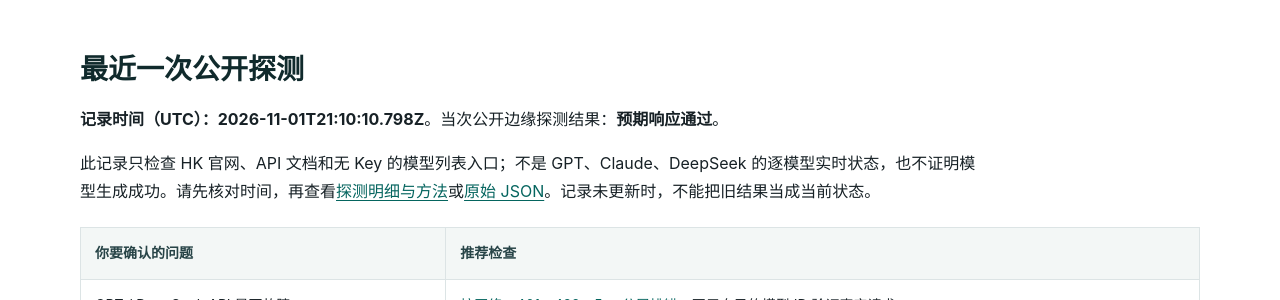
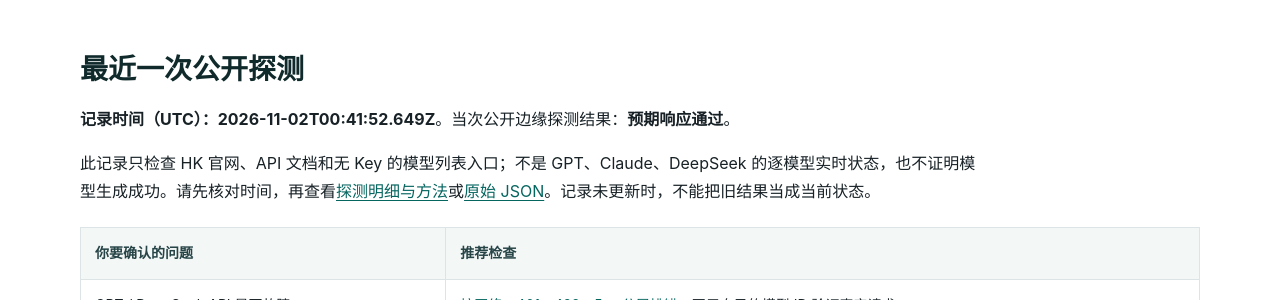
Before and after one commit to KKWANG4444/api-status, a Jekyll site: the page built from index.md, in a window 1280 px wide and 900 px high, scrolled down 364 px. Shown: the part 151-451 px from the top of the window. Built offline with Jekyll 4.4.1, drawn with Linux system fonts in a browser that asks for light colours.

Commit message:
chore: update public edge status

```diff
--- a/_data/status.json
+++ b/_data/status.json
@@ -1,7 +1,7 @@
 {
   "status": "operational",
-  "checked_at": "2026-11-01T21:10:10.798Z",
-  "duration_ms": 589,
+  "checked_at": "2026-11-02T00:41:52.649Z",
+  "duration_ms": 829,
   "overall": true,
   "components": [
     {
@@ -10,7 +10,7 @@
       "url": "https://www.aifast.hk/",
       "ok": true,
       "status": 200,
-      "elapsed_ms": 410,
+      "elapsed_ms": 436,
       "content_type": "text/html; charset=utf-8",
       "detail": "Expected public edge response"
     },
@@ -20,7 +20,7 @@
       "url": "https://api.aifast.hk/",
       "ok": true,
       "status": 200,
-      "elapsed_ms": 535,
+      "elapsed_ms": 260,
       "content_type": "text/html",
       "detail": "Expected public edge response"
     },
@@ -30,7 +30,7 @@
       "url": "https://www.aifast.hk/v1/models",
       "ok": true,
       "status": 401,
-      "elapsed_ms": 409,
+      "elapsed_ms": 774,
       "content_type": "application/json; charset=utf-8",
       "detail": "Expected public edge response"
     }
--- a/data/status.json
+++ b/data/status.json
@@ -1,7 +1,7 @@
 {
   "status": "operational",
-  "checked_at": "2026-11-01T21:10:10.798Z",
-  "duration_ms": 589,
+  "checked_at": "2026-11-02T00:41:52.649Z",
+  "duration_ms": 829,
   "overall": true,
   "components": [
     {
@@ -10,7 +10,7 @@
       "url": "https://www.aifast.hk/",
       "ok": true,
       "status": 200,
-      "elapsed_ms": 410,
+      "elapsed_ms": 436,
       "content_type": "text/html; charset=utf-8",
       "detail": "Expected public edge response"
     },
@@ -20,7 +20,7 @@
       "url": "https://api.aifast.hk/",
       "ok": true,
       "status": 200,
-      "elapsed_ms": 535,
+      "elapsed_ms": 260,
       "content_type": "text/html",
       "detail": "Expected public edge response"
     },
@@ -30,7 +30,7 @@
       "url": "https://www.aifast.hk/v1/models",
       "ok": true,
       "status": 401,
-      "elapsed_ms": 409,
+      "elapsed_ms": 774,
       "content_type": "application/json; charset=utf-8",
       "detail": "Expected public edge response"
     }
```
